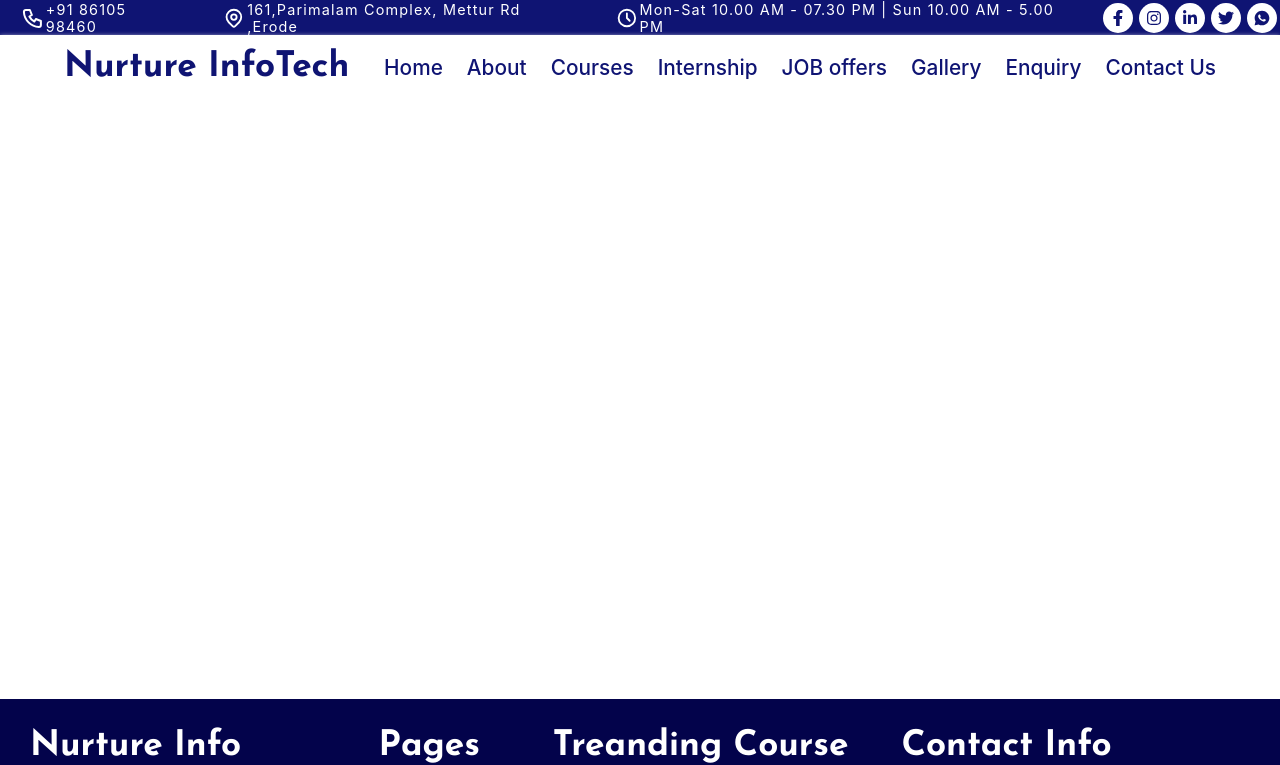
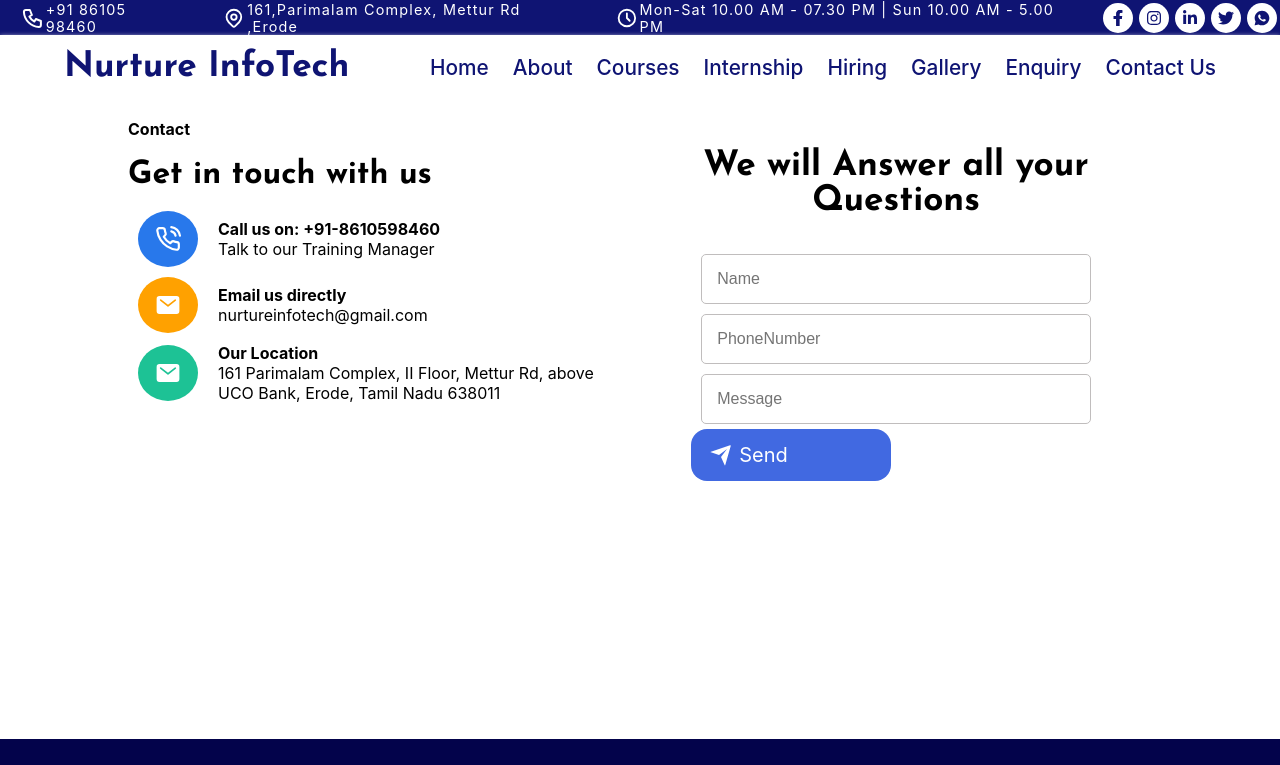
Before and after one commit to tamilselvanrangasamy/NurtureInfotech, a React (Create React App) app: page /contact in a window 1280 px wide. Shown: the top 765 px of the page. Built offline with nearby package versions, Linux system fonts and the light colour scheme; a web font is replaced by a local one.

Commit message:
Contact Form

```diff
--- a/src/Components/Contact/Contact.css
+++ b/src/Components/Contact/Contact.css
@@ -1,4 +1,236 @@
-.contactInfo
-{
-    height: 600px;
+@import url('https://fonts.googleapis.com/css2?family=Josefin+Sans:wght@700&display=swap');
+@import url('https://fonts.googleapis.com/css2?family=Didact+Gothic&display=swap');
+
+.ContactDetails {
+    display: grid;
+    grid-template-columns: 1fr 1fr;
+    min-height: 80vh;
+    margin: 10px 15%;
 }
+
+.ContactAddress {}
+
+.ContactForm {
+    /* background-color: beige; */
+    margin-top: 50px;
+}
+
+.ContactAddress h1 {
+    font-family: 'Josefin Sans', sans-serif;
+    font-size: 2.2rem;
+    margin-bottom: 30px;
+}
+
+.ContactAddress h4 {
+    margin: 20px 0px;
+}
+
+.ContactCall {
+    display: flex;
+    align-items: center;
+    margin: 10px;
+}
+
+.callLogo {
+    background-color: #2878EB;
+    min-width: 60px;
+    border-radius: 50%;
+    display: flex;
+    align-items: center;
+    justify-content: center;
+}
+
+.callnumber {
+    display: flex;
+    align-items: center;
+    justify-content: center;
+    color: #fff;
+    margin: auto;
+}
+
+.ContactNumber {
+    margin-left: 20px;
+
+}
+
+
+.ContactEmail {
+    display: flex;
+    align-items: center;
+    margin: 10px;
+}
+
+.EmailLogo {
+    background-color: #FFA100;
+    min-width: 60px;
+    border-radius: 50%;
+    display: flex;
+    align-items: center;
+    justify-content: center;
+}
+
+.EmailAddressLogo {
+    display: flex;
+    align-items: center;
+    justify-content: center;
+    color: #fff;
+    margin: auto;
+}
+
+.EmailAddress {
+    margin-left: 20px;
+
+}
+
+.ContactLocation {
+    display: flex;
+    align-items: center;
+    margin: 10px;
+}
+
+.LocationLogo {
+    background-color: #1DC295;
+    min-width: 60px;
+    border-radius: 50%;
+    display: flex;
+    align-items: center;
+    justify-content: center;
+}
+
+.AddressLogo {
+    display: flex;
+    align-items: center;
+    justify-content: center;
+    color: #fff;
+    margin: auto;
+}
+
+.Address {
+    margin-left: 20px;
+
+}
+
+.FormDesign {
+    display: grid;
+    width: 80%;
+    margin: auto;
+    flex-direction: column;
+}
+
+
+/* Button Design */
+button {
+    font-family: inherit;
+    font-size: 20px;
+    background: royalblue;
+    color: white;
+    padding: 0.7em 1em;
+    padding-left: 0.9em;
+    display: flex;
+    align-items: center;
+    border: none;
+    border-radius: 16px;
+    overflow: hidden;
+    transition: all 0.2s;
+    cursor: pointer;
+    width: 200px;
+}
+
+button span {
+    display: block;
+    margin-left: 0.3em;
+    transition: all 0.3s ease-in-out;
+}
+
+button svg {
+    display: block;
+    transform-origin: center center;
+    transition: transform 0.3s ease-in-out;
+}
+
+button:hover .svg-wrapper {
+    animation: fly-1 0.6s ease-in-out infinite alternate;
+}
+
+button:hover svg {
+    transform: translateX(1.2em) rotate(45deg) scale(1.1);
+}
+
+button:hover span {
+    transform: translateX(5em);
+}
+
+button:active {
+    transform: scale(0.95);
+}
+
+@keyframes fly-1 {
+    from {
+        transform: translateY(0.1em);
+    }
+
+    to {
+        transform: translateY(-0.1em);
+    }
+}
+
+.ContactForm h1 {
+    text-align: center;
+    font-size: 2.2rem;
+    margin-bottom: 30px;
+}
+
+.FormDesign input {
+    padding: 15px;
+    font-size: 1rem;
+    margin: 5px 10px;
+    border: 1px solid #c0bdbd;
+    border-radius: 5px;
+    outline: none;
+    color: #171515;
+}
+
+.FormDesign input:focus {
+    outline: none;
+    font-family: "Didact Gothic", sans-serif;
+}
+
+@media all and (max-width:1400px) {
+    .ContactDetails {
+        grid-template-columns: 1fr 1ft;
+        margin: auto 10%;
+        /* margin: 10px 20px; */
+    }
+    .ContactAddress h1 {
+        font-family: 'Josefin Sans', sans-serif;
+        font-size: 2rem;
+        margin-bottom: 20px;
+
+    }
+
+}
+
+@media all and (max-width:1200px) {
+
+
+}
+
+@media all and (max-width:1024px) {}
+
+@media all and (max-width:768px) {
+    .ContactDetails {
+        grid-template-columns: 1fr;
+        margin: 10px 20px;
+    }
+
+    .ContactAddress h1 {
+        font-family: 'Josefin Sans', sans-serif;
+        font-size: 2rem;
+        margin-bottom: 20px;
+        text-align: center;
+    }
+
+
+}
+
+@media all and (max-width:540px) {}
--- a/src/Components/Contact/Contact.jsx
+++ b/src/Components/Contact/Contact.jsx
@@ -1,14 +1,117 @@
-import React from 'react'
+import React, { useState } from 'react'
 import './Contact.css'
 function Contact() {
+
+  const [ContactDatas, SetContactDatas] = useState({
+    Name: "",
+    PhoneNumber: "",
+    Message: ""
+  })
+
+  const handleChange = (e) => {
+    SetContactDatas({
+      ...ContactDatas,
+      [e.target.name]: e.target.value
+    })
+  }
   return (
     <div>
-        <section className='Contact'>
-          <div className='contactInfo'>
+      <section className='Contact'>
+
+        <div className='ContactDetails'>
+          <div className='ContactAddress'>
+            <h4>Contact</h4>
+            <h1> Get in touch with us</h1>
+            <div className='ContactDatas'>
+              <div className='ContactCall'>
+                <div className='callLogo'>
+                  <div className='callnumber'>
+                    <svg width="26" height="56" fill="none" stroke="currentColor" stroke-linecap="round" stroke-linejoin="round" stroke-width="2" viewBox="0 0 24 24" xmlns="http://www.w3.org/2000/svg">
+                      <path d="M15.05 5A5 5 0 0 1 19 8.95"></path>
+                      <path d="M15.05 1A9 9 0 0 1 23 8.94"></path>
+                      <path d="M22 16.92v3a1.998 1.998 0 0 1-2.18 2 19.791 19.791 0 0 1-8.63-3.07 19.5 19.5 0 0 1-6-6 19.79 19.79 0 0 1-3.07-8.67A2 2 0 0 1 4.11 2h3a2 2 0 0 1 2 1.72c.127.96.362 1.903.7 2.81a2 2 0 0 1-.45 2.11L8.09 9.91a16.001 16.001 0 0 0 6 6l1.27-1.27a2 2 0 0 1 2.11-.45c.908.339 1.85.574 2.81.7A2 2 0 0 1 22 16.92Z"></path>
+                    </svg>
+                  </div>
+                </div>
+                <div className='ContactNumber'>
+
+                  <b>Call us on: +91-8610598460</b><br></br>
+                  Talk to our Training Manager
+                </div>
+
+              </div>
+
+              <div className='ContactEmail'>
+                <div className='EmailLogo'>
+                  <div className='EmailAddressLogo'>
+                    <svg width="26" height="56" fill="currentColor" viewBox="0 0 24 24" xmlns="http://www.w3.org/2000/svg">
+                      <path d="M19.875 3.75H4.125A2.628 2.628 0 0 0 1.5 6.375v11.25a2.628 2.628 0 0 0 2.625 2.625h15.75a2.627 2.627 0 0 0 2.625-2.625V6.375a2.627 2.627 0 0 0-2.625-2.625Zm-.665 4.342-6.75 5.25a.75.75 0 0 1-.92 0l-6.75-5.25a.75.75 0 1 1 .92-1.184L12 11.8l6.29-4.892a.75.75 0 0 1 .92 1.184Z"></path>
+                    </svg>
+                  </div>
+                </div>
+                <div className='EmailAddress'>
+
+                  <b>Email us directly</b><br></br>
+                  nurtureinfotech@gmail.com
+                </div>
+
+              </div>
+
+
+              <div className='ContactLocation'>
+                <div className='LocationLogo'>
+                  <div className='AddressLogo'>
+                    <svg width="26" height="56" fill="currentColor" viewBox="0 0 24 24" xmlns="http://www.w3.org/2000/svg">
+                      <path d="M19.875 3.75H4.125A2.628 2.628 0 0 0 1.5 6.375v11.25a2.628 2.628 0 0 0 2.625 2.625h15.75a2.627 2.627 0 0 0 2.625-2.625V6.375a2.627 2.627 0 0 0-2.625-2.625Zm-.665 4.342-6.75 5.25a.75.75 0 0 1-.92 0l-6.75-5.25a.75.75 0 1 1 .92-1.184L12 11.8l6.29-4.892a.75.75 0 0 1 .92 1.184Z"></path>
+                    </svg>
+                  </div>
+                </div>
+                <div className='Address'>
+
+                  <b>Our Location</b><br></br>
+                  161 Parimalam Complex,  II Floor, Mettur Rd, above UCO Bank, Erode, Tamil Nadu 638011
+                </div>
+
+              </div>
+
+            </div>
+
+
+          </div>
+          <div className='ContactForm'>
+            <h1>We will Answer all your Questions</h1>
+            <div className='FormDesign'>
+
+              <input type='text' onChange={handleChange} placeholder='Name' name='Name' value={ContactDatas.Name}></input>
+              <input type='text' onChange={handleChange} placeholder='PhoneNumber' name='PhoneNumber' value={ContactDatas.PhoneNumber}></input>
+              <input type='text' onChange={handleChange} placeholder='Message' name='Message' value={ContactDatas.Message}></input>
+              <button>
+                <div class="svg-wrapper-1">
+                  <div class="svg-wrapper">
+                    <svg
+                      xmlns="http://www.w3.org/2000/svg"
+                      viewBox="0 0 24 24"
+                      width="24"
+                      height="24"
+                    >
+                      <path fill="none" d="M0 0h24v24H0z"></path>
+                      <path
+                        fill="currentColor"
+                        d="M1.946 9.315c-.522-.174-.527-.455.01-.634l19.087-6.362c.529-.176.832.12.684.638l-5.454 19.086c-.15.529-.455.547-.679.045L12 14l6-8-8 6-8.054-2.685z"
+                      ></path>
+                    </svg>
+                  </div>
+                </div>
+                <span>Send</span>
+              </button>
+
+
+            </div>
 
           </div>
 
-        </section>
+        </div>
+      </section>
 
     </div>
   )
--- a/src/Components/NavBarDesign/Navbar.jsx
+++ b/src/Components/NavBarDesign/Navbar.jsx
@@ -183,8 +183,8 @@
             <Link className="nav-link" to="/intern">
               Internship
             </Link>
-            <Link className="nav-link" to="/category">
-              JOB offers
+            <Link className="nav-link" to="/hire">
+              Hiring
             </Link>
             <Link className="nav-link" to="/category">
               Gallery
```
